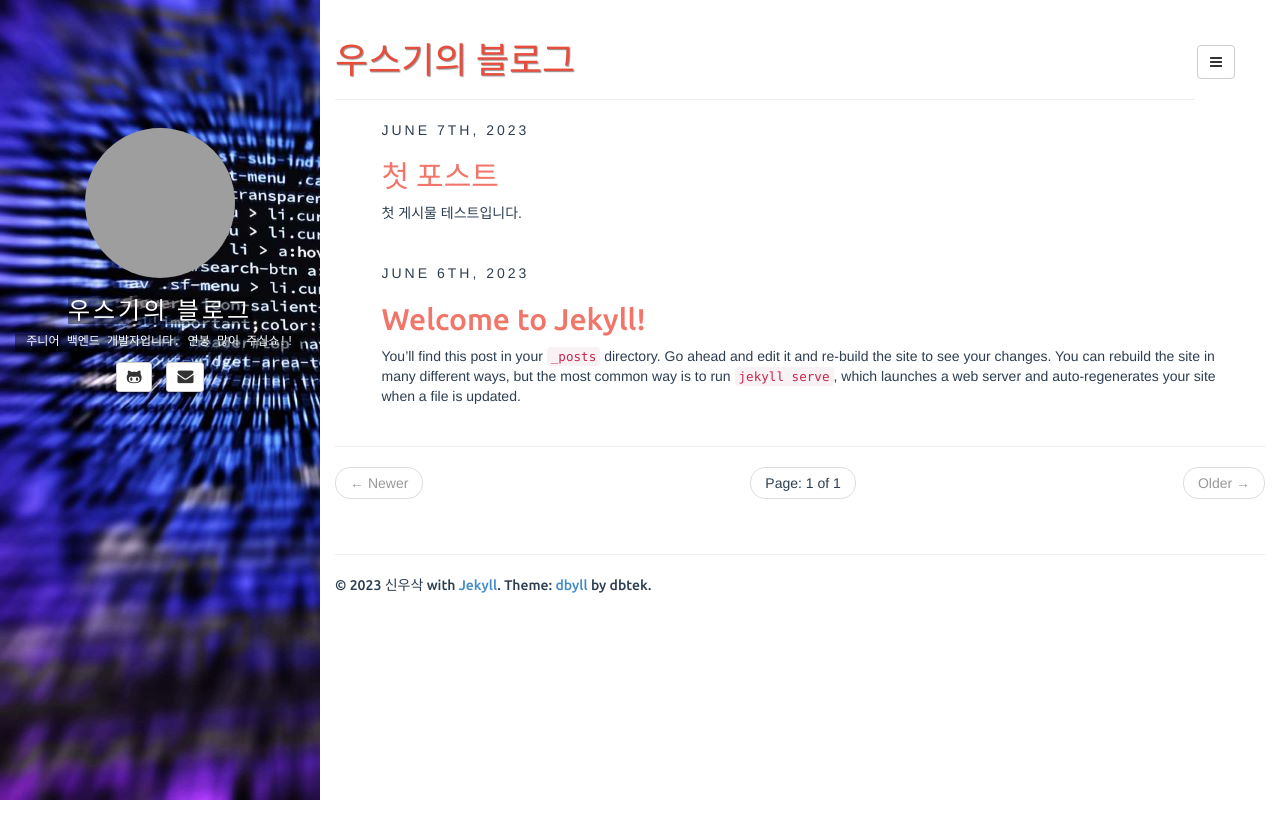
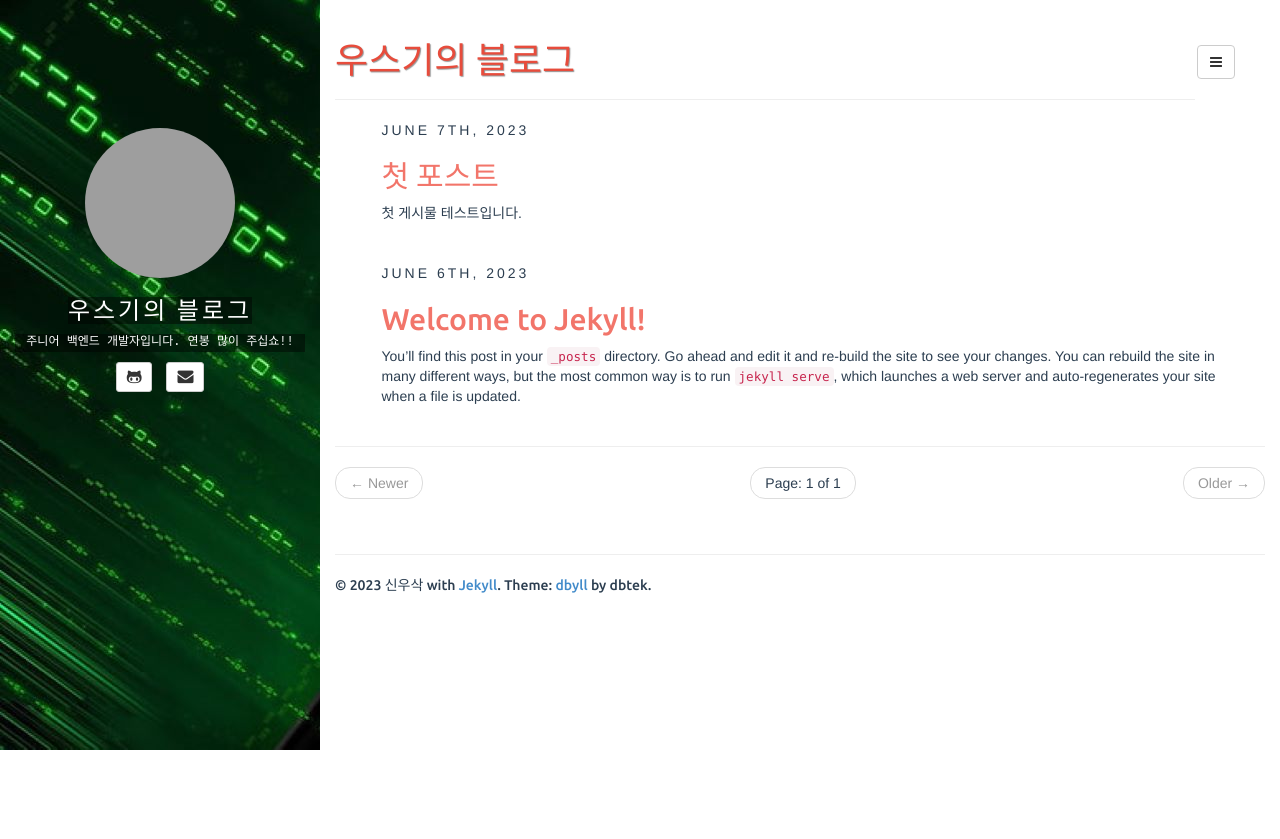
Before and after one commit to HSPU/HSPU.github.io, a Jekyll site: the page built from index.html, in a window 1280 px wide. Shown: the top 839 px of the page. Built offline with Jekyll 4.4.1, drawn with Linux system fonts in a browser that asks for light colours; the list of posts is cut into pages by our own code; grey boxes are pictures that could not be loaded.

Commit message:
feat: 배너 사진 변경 - 배너 사진 변경

```diff
--- a/_config.yml
+++ b/_config.yml
@@ -32,7 +32,7 @@ categories_path: categories.html
 tags_path: tags.html
 
 # set it as url of an image
-sidebar_background_image: https://raw.githubusercontent.com/HSPU/HSPU.github.io/main/pictures/wallpaperbetter.jpg
+sidebar_background_image: https://raw.githubusercontent.com/HSPU/HSPU.github.io/main/pictures/binary-coding-numbers-matrix-wallpaper-preview.jpg
 
 BASE_PATH:
 
```
